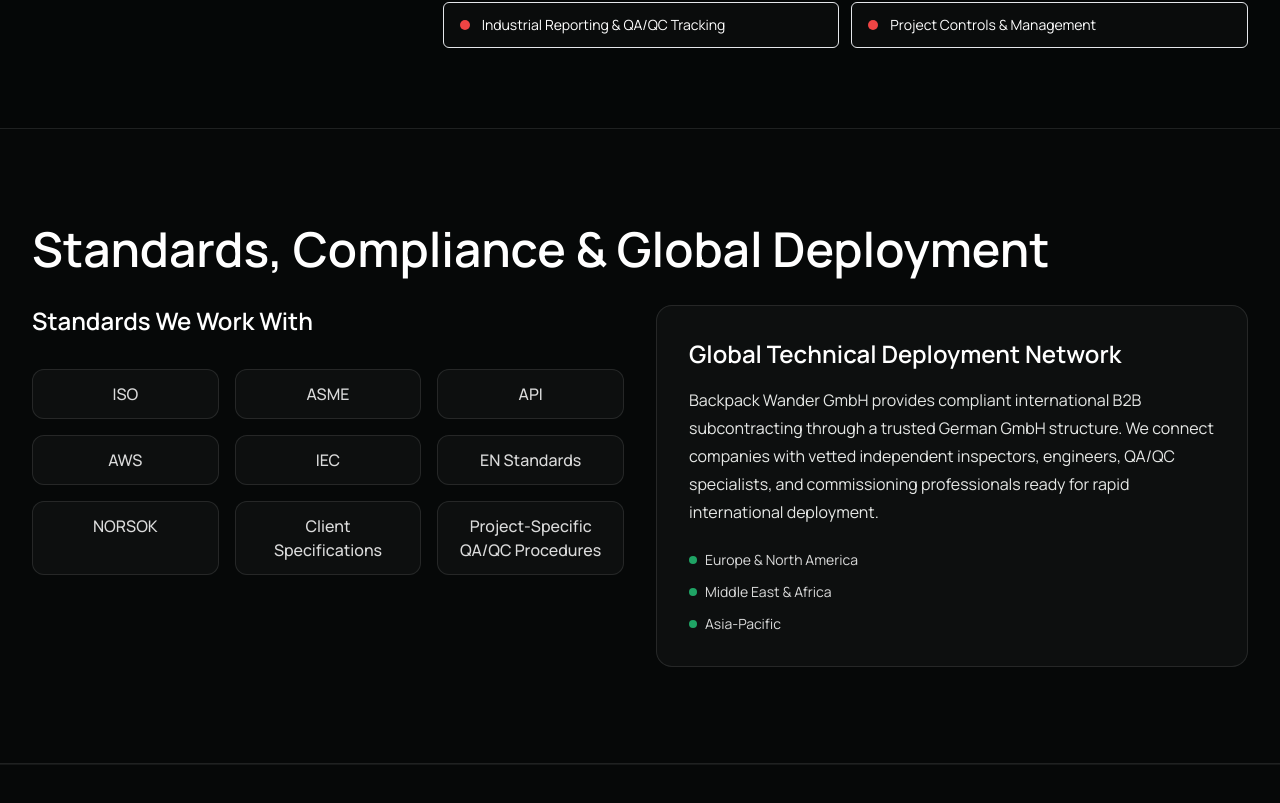
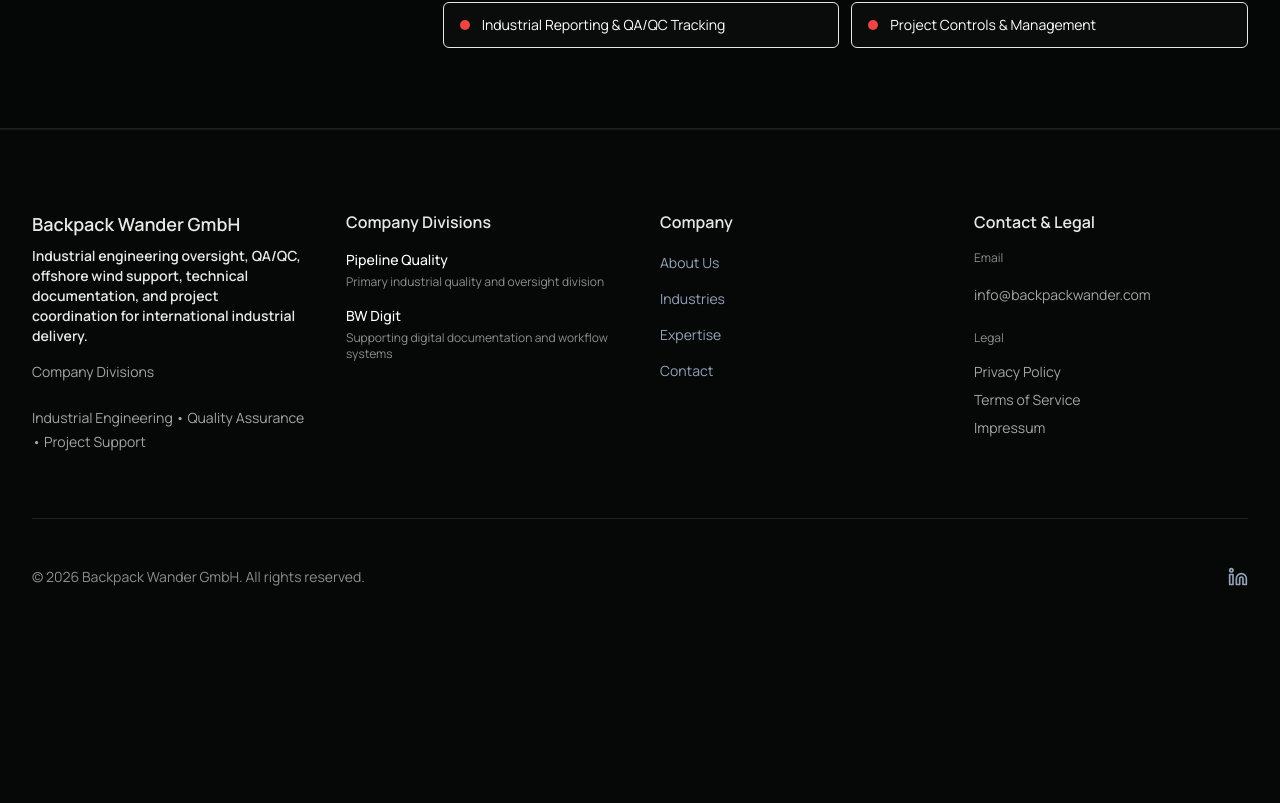
Before and after one commit to Touseefferozi/Backpack-Wenders, a Next.js app: page /en/industries in a window 1280 px wide. Shown: the part 1597-2400 px from the top of the page. After the commit the page ends 2280 px from the top, so only its background shows below. Built offline with nearby package versions, Linux system fonts and the light colour scheme.

Commit message:
Updated website according to client specifications

```diff
--- a/app/[locale]/industries/page.tsx
+++ b/app/[locale]/industries/page.tsx
@@ -3,7 +3,6 @@ import { Navbar } from '@/components/navbar';
 import { ScrollProgress } from '@/components/scroll-progress';
 import { InfrastructureSection } from '@/components/infrastructure-section';
 import { DisciplinesSection } from '@/components/disciplines-section';
-import { StandardsSection } from '@/components/standards-section';
 import { Footer } from '@/components/footer';
 import { buildLocalizedPageMetadata } from '@/lib/seo';
 import { isLocale, type Locale, locales } from '@/lib/routing';
@@ -37,7 +36,6 @@ export default function IndustriesPage() {
       <main>
         <InfrastructureSection />
         <DisciplinesSection />
-        <StandardsSection />
       </main>
       <Footer />
     </>
--- a/app/[locale]/page.tsx
+++ b/app/[locale]/page.tsx
@@ -11,8 +11,6 @@ import { WhyWorkWithUs } from '@/components/why-work-with-us';
 // InfrastructureSection temporarily removed per request
 // IndustriesShowcase temporarily removed per request
 import { DisciplinesSection } from '@/components/disciplines-section';
-import { StandardsSection } from '@/components/standards-section';
-import { ImageCarousel } from '@/components/image-carousel';
 // DeploymentModelSection temporarily removed per request
 import { ClosingCTASection } from '@/components/closing-cta-section';
 import { ContactSection } from '@/components/contact-section';
@@ -71,9 +69,7 @@ export default async function HomePage({ params }: { params: Promise<{ locale: s
         <WhyWorkWithUs />
         {/* InfrastructureSection removed temporarily */}
         {/* IndustriesShowcase removed temporarily */}
-        <ImageCarousel />
         <DisciplinesSection />
-        <StandardsSection />
         {/* DeploymentModelSection removed temporarily */}
         <ClosingCTASection />
         <ContactSection />
```
